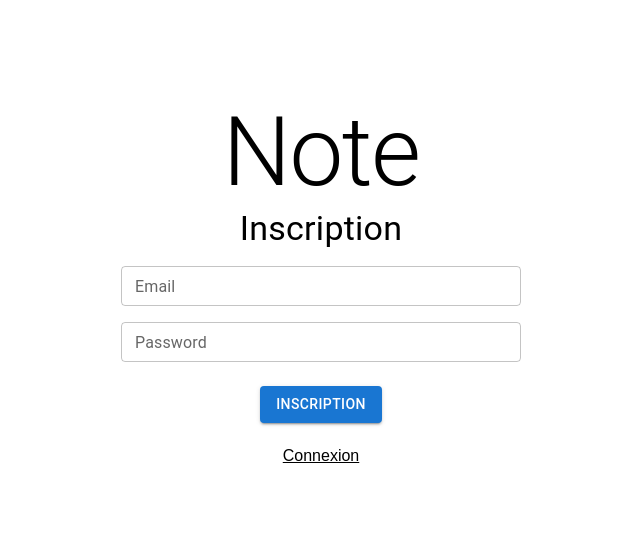
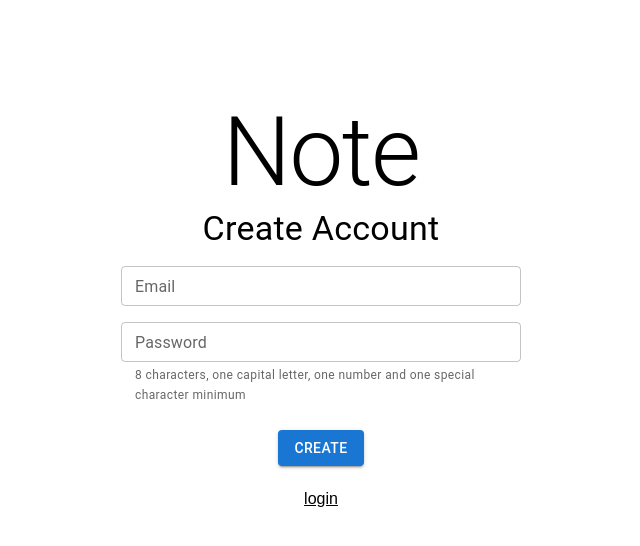
Before and after one commit to JKS9/front_reactjs_note, a React (Create React App) app: page / in a window 1280 px wide. Shown: the top 546 px of the page, without its empty margins (319-959 px from the left). Built offline with nearby package versions, Linux system fonts and the light colour scheme.

Commit message:
add return API error in signup view

```diff
--- a/src/views/signup/signupViews.tsx
+++ b/src/views/signup/signupViews.tsx
@@ -11,6 +11,8 @@ import {
   ValidatePassword,
 } from '../../helpers/validation/validation';
 
+import {colorError} from '../../constants/color/colors';
+
 import '../../styles/views/signup/signupStyles.css';
 
 const SignupViews = () => {
@@ -21,6 +23,9 @@ const SignupViews = () => {
 
   const [password, setPassword] = useState<string>('');
   const [passwordError, setPasswordError] = useState<boolean>(false);
+
+  const [errorSingup, setErrorSingup] = useState<boolean>(false);
+  const [errorSingupText, setErrorSingupText] = useState<string>('');
 
   const submit = () => {
     if (email && !emailError && password && !passwordError) {
@@ -71,7 +76,7 @@ const SignupViews = () => {
       <ComponentsTypography
         variant={'h4'}
         textAlign={'center'}
-        text={'Inscription'}
+        text={'Create Account'}
       />
 
       <ComponentsTextField
@@ -90,16 +95,28 @@ const SignupViews = () => {
           type: 'password',
         }}
         onChange={(e: string) => onChangePassword(e)}
+        helperText='8 characters, one capital letter, one number and one special character minimum'
       />
+
+      {errorSingup && errorSingupText ? (
+        <div className='marginError'>
+          <ComponentsTypography
+            variant={'body2'}
+            textAlign={'center'}
+            text={errorSingupText}
+            color={colorError}
+          />
+        </div>
+      ) : null}
 
       <ComponentsButton
         submit={() => submit()}
         disabled={emailError || passwordError ? true : false}
-        text={'inscription'}
+        text={'create'}
       />
 
       <div className='ButtonCentered line connection'>
-        <p onClick={handlerRedirect}>Connexion</p>
+        <p onClick={handlerRedirect}>login</p>
       </div>
     </ComponentsBox>
   );
```
